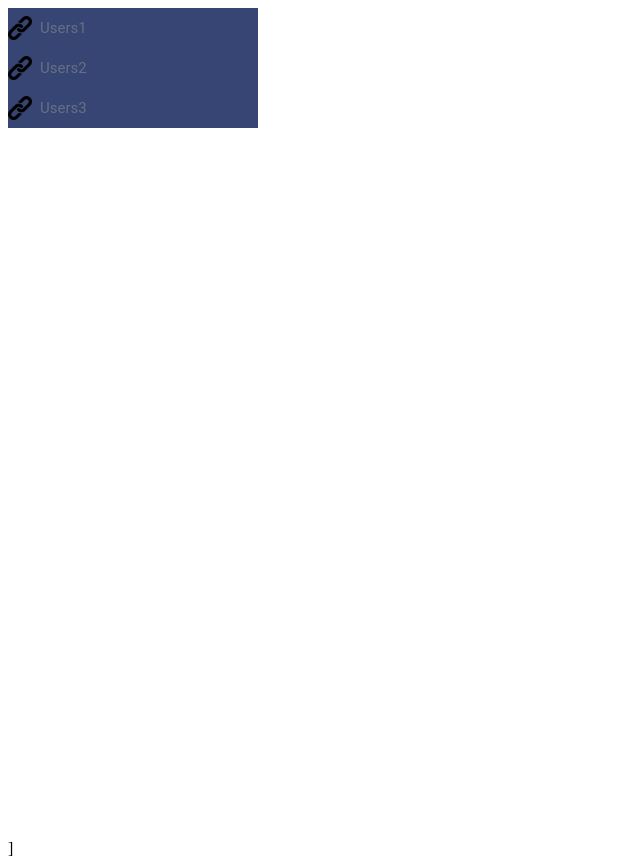
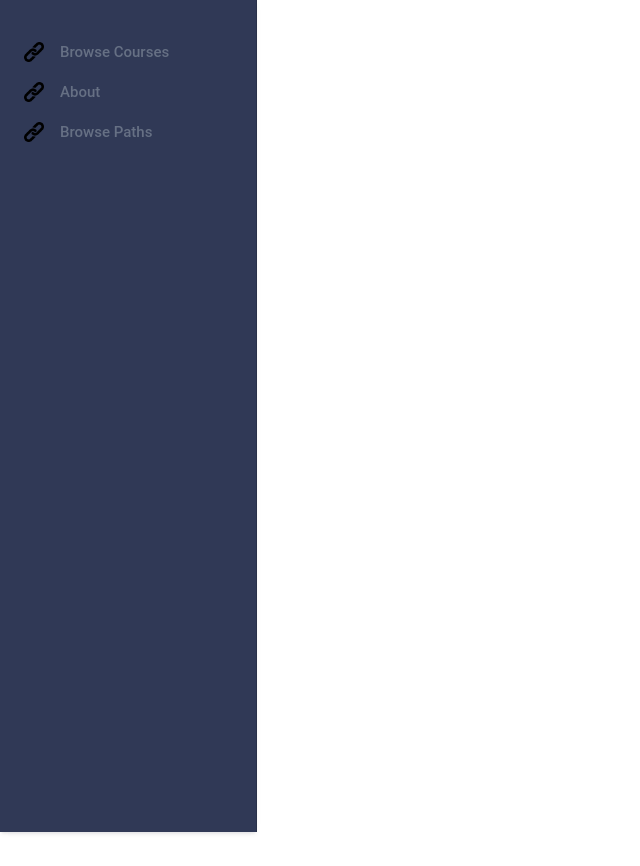
Before and after one commit to aruzhannurman/Omnium, an Angular app: page / in a window 1280 px wide. Shown: the whole page, without its empty margins (0-640 px from the left). After the commit the page ends 800 px from the top, so only its background shows below. Built offline with nearby package versions, Linux system fonts and the light colour scheme.

Commit message:
draft style sidebar
needs approvement

```diff
--- a/src/app/app.component.html
+++ b/src/app/app.component.html
@@ -3,4 +3,3 @@
     <app-menu [menuItems]="items"></app-menu>
   </header>
 </div>
-]
--- a/src/app/app.component.ts
+++ b/src/app/app.component.ts
@@ -11,8 +11,8 @@ export class AppComponent {
   constructor() {}
 
   items: MenuItem[] = [
-    new MenuItem('Users1', './assets/link.png'),
-    new MenuItem('Users2', './assets/link.png'),
-    new MenuItem('Users3', './assets/link.png'),
+    new MenuItem('Browse Courses', './assets/link.png'),
+    new MenuItem('About', './assets/link.png'),
+    new MenuItem('Browse Paths', './assets/link.png'),
   ];
 }
--- a/src/app/components/menu/menu.component.html
+++ b/src/app/components/menu/menu.component.html
@@ -1,6 +1,10 @@
-<div class="sidebar">
-  <div *ngFor="let item of menuItems" class="one-pair-ti">
-    <img [src]="item.icon" class="img" />
-    <div>{{ item.title }}</div>
+<div class="wholeSidebar">
+  <div class="sidebar">
+    <div *ngFor="let item of menuItems" class="sidebarMenu">
+      <a class="menuIconText">
+        <img [src]="item.icon" class="menuIcon" />
+        <span class="menuText">{{ item.title }}</span>
+      </a>
+    </div>
   </div>
 </div>
--- a/src/app/components/menu/menu.component.scss
+++ b/src/app/components/menu/menu.component.scss
@@ -1,37 +1,102 @@
 @use "../../../styles.scss";
 
-.sidebar {
-  width: 250px;
-  height: 100vh;
-  flex-direction: column;
-  margin-right: 1rem;
-  border-radius: 0 10px 10px 0;
-  position: relative;
-  box-sizing: border-box;
-  display: list-item;
-  font-weight: 400;
-  line-height: 1.5;
-  margin-bottom: 2rem;
-  padding: 0;
+
+
+
+.menuIcon {
+  height: 20px;
+  width: 20px;
+  padding-right: 0.5rem;
+  margin-right: 0.5rem;
+
+  vertical-align: middle;
+    font-size: 24px;
+    display: inline-block;
+    line-height: normal;
+    position: relative;
+
+    font-weight: 400;
+    font-style: normal;
+
+    letter-spacing: normal;
+    word-wrap: normal;
+    white-space: nowrap;
+          cursor: pointer;
 }
 
-.one-pair-ti {
-  background-color: styles.$backgroundPurple;
+.menuText {
   display: flex;
-  flex-direction: row;
+  align-items: center;
+
+  box-sizing: border-box;
+  color: #fff;
+  font-weight: 500;
   line-height: 40px;
   font-size: 15px;
-  align-items: center;
-  font-family: styles.$fontFamily;
+  font-family: Roboto, Helvetica Neue, Arial, sans-serif, Apple Color Emoji,
+    Segoe UI Emoji, Segoe UI Symbol;
+  text-decoration: none;
   color: styles.$textGray;
 }
 
-.one-pair-ti:hover {
-  color: styles.$white;
+.menuIconText {
+  padding-right: 0.5rem;
+  font-weight: 500;
+  padding: 0 1.5rem;
+  display: flex;
+    align-items: center;
+    line-height: 40px;
+    font-size: 15px;
+    cursor: pointer;
+    color: styles.$textGray;
+}
+.menuIconText :hover{
+  color: white;
 }
 
-.img {
-  height: 24px;
-  width: 24px;
-  padding-right: 0.5rem;
+.sidebarMenu {
+
+  margin-right: 1rem;
+    border-radius: 0 10px 10px 0;
+    position: relative;
+    overflow: hidden;
+
+    font-weight: 400;
+    line-height: 1.5;
 }
+
+.sidebar {
+
+  margin-bottom: 2rem;
+    padding: 0;
+    margin-top: 0;
+    display: block;
+
+    // margin-block-start: 1em;
+    // margin-block-end: 1em;
+    // margin-inline-start: 0px;
+    // margin-inline-end: 0px;
+    // padding-inline-start: 40px;
+}
+.wholeSidebar{
+  padding-top: 2rem;
+  border-right: 1px solid rgba(0,0,0,.15);
+  box-shadow: 0 3px 3px -2px rgba(39,44,51,.1), 0 3px 4px 0 rgba(39,44,51,.04), 0 1px 8px 0 rgba(39,44,51,.02);
+    background: #303956;
+     position: relative;
+    height: 100%;
+
+
+    overscroll-behavior: none;
+    display: flex;
+    flex-direction: column;
+    overflow: hidden !important;
+
+
+
+
+    position: fixed;
+    top: 0;
+    bottom: 0;
+    width: 256px;
+}
--- a/src/styles.scss
+++ b/src/styles.scss
@@ -6,3 +6,6 @@ $backgroundBrightPurple:#5567ff;
 $black:#000000;
 
 $fontFamily: Roboto,Helvetica Neue,Arial,sans-serif,Apple Color Emoji,Segoe UI Emoji,Segoe UI Symbol;
+*{
+    margin:0;
+}
```
